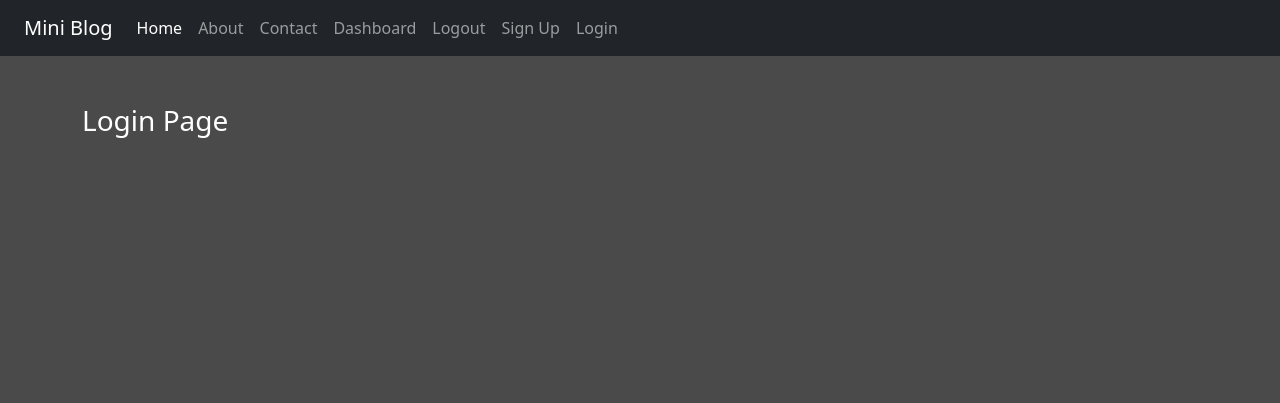
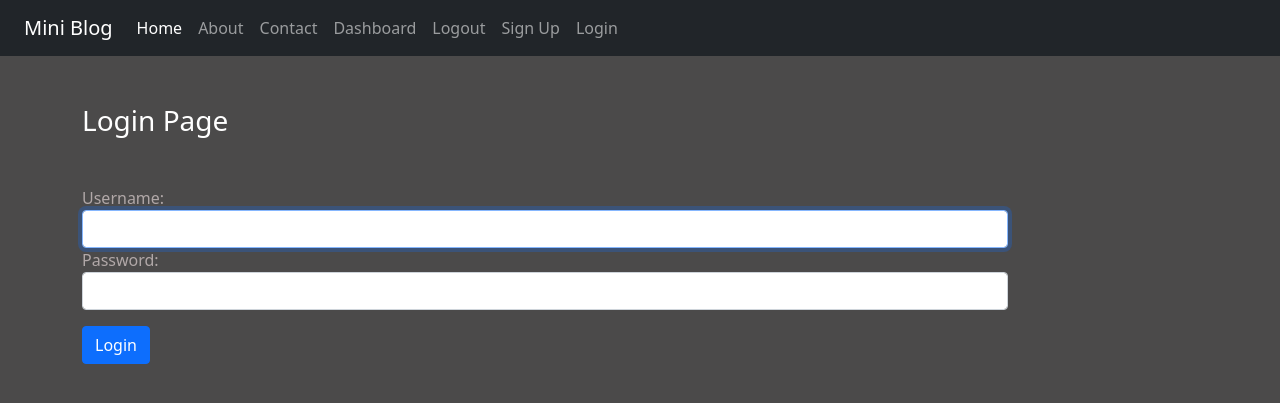
Before and after one commit to Avinaw20/mini_blog, a Django app: page /login/ in a window 1280 px wide. Shown: the top 403 px of the page. Run offline with Django 4.2, Linux system fonts and the light colour scheme; some libraries are stand-ins or nearby versions.

Commit message:
Login Page Done

```diff
--- a/blog/forms.py
+++ b/blog/forms.py
@@ -1,7 +1,7 @@
 from django import forms
-from django.contrib.auth.forms import UserCreationForm
+from django.contrib.auth.forms import UserCreationForm, AuthenticationForm, UsernameField
 from django.contrib.auth.models import User
-
+from django.utils.translation import gettext,gettext_lazy as _
 class SignUpForm(UserCreationForm):
     password1 = forms.CharField(label='Password',widget=forms.PasswordInput(attrs={'class':'form-control'}))
     password2 = forms.CharField(label='Confirm Password(again)',widget=forms.PasswordInput(attrs={'class':'form-control'}))
@@ -14,3 +14,7 @@ class SignUpForm(UserCreationForm):
         'last_name':forms.TextInput(attrs={'class':'form-control'}),
         'email':forms.EmailInput(attrs={'class':'form-control'}),
         }
+
+class LoginForm(AuthenticationForm):
+    username = UsernameField(widget=forms.TextInput(attrs={'autofocus':True, 'class':'form-control'}))
+    password = forms.CharField(label=_("Password"), strip=False ,widget=forms.PasswordInput(attrs={'autocomplete':'current-password', 'class':'form-control'}))
--- a/blog/templates/blog/login.html
+++ b/blog/templates/blog/login.html
@@ -6,5 +6,20 @@
         <h3 class="text-white my-5">
             Login Page
         </h3>
+        <form action="" method="POST" novalidate>
+            {% csrf_token %}
+            {% for fm in form %}
+                <div class="form-group">
+                    {{fm.label_tag}}{{fm}} {{fm.errors|striptags}}
+                </div>
+            {% endfor %}
+            <input type="submit" value="Login" class="btn btn-primary my-3">
+
+            {% if form.non_field_errors %}
+                {% for error in form.non_field_errors %}
+                    <p class="alert alert-danger my-3">{{error}}</p>
+                {% endfor %}
+            {% endif %}
+        </form>
     </div>
 {% endblock content %}
--- a/blog/views.py
+++ b/blog/views.py
@@ -1,5 +1,5 @@
 from django.shortcuts import render,HttpResponsePermanentRedirect
-from .forms import SignUpForm
+from .forms import SignUpForm, LoginForm
 # Create your views here.
 def home(request):
     return render(request,'blog/home.html')
@@ -22,4 +22,5 @@ def user_signup(request):
     return render(request,'blog/signup.html',{'form':form})
 
 def user_login(request):
-    return render(request,'blog/login.html')
+    form = LoginForm()
+    return render(request,'blog/login.html',{'form':form})
```
